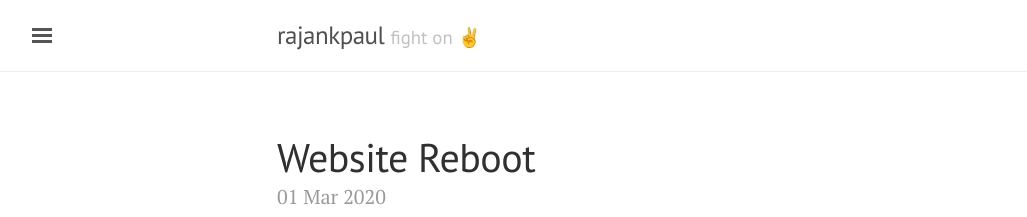
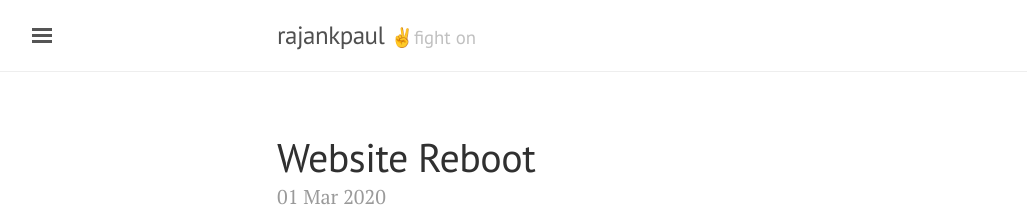
Before and after one commit to rajankpaul/rajankpaul.github.io, a Jekyll site: the page built from index.html, in a window 1280 px wide. Shown: the top 217 px of the page, without its empty margins (3-1030 px from the left). Built offline with Jekyll 4.4.1, drawn with Linux system fonts in a browser that asks for light colours; the list of posts is cut into pages by our own code.

```diff
--- a/_config.yml
+++ b/_config.yml
@@ -3,7 +3,7 @@
 
 # Setup
 title:               rajankpaul
-tagline:             'fight on ✌️'
+tagline:             '✌️fight on'
 description:         'Updates about my life'
 url:                 https://rajankpaul.com
 baseurl:             ""
```
